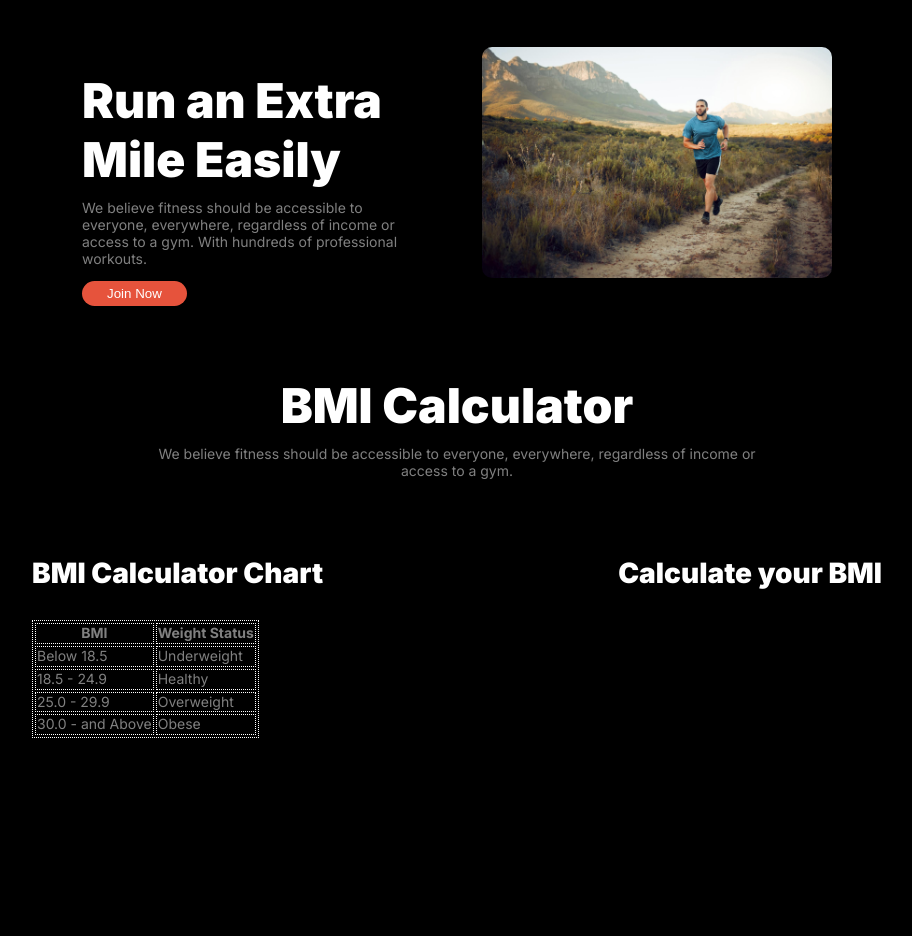
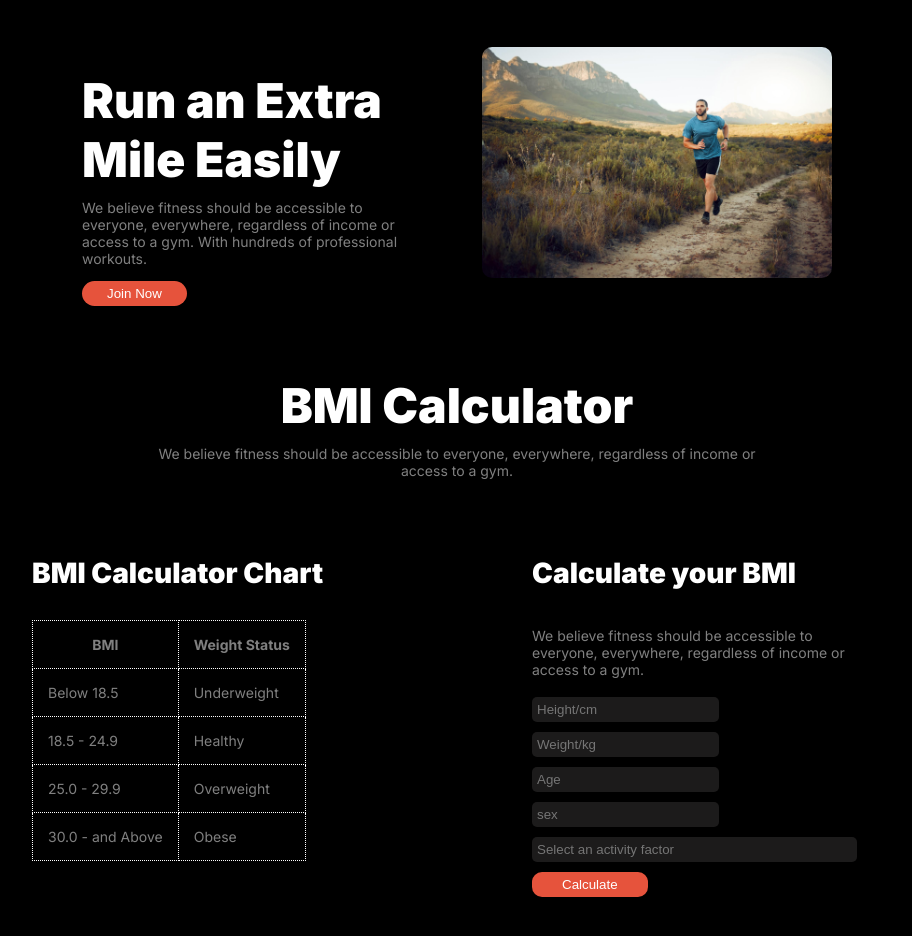
Before and after one commit to tufayelmamun/secondassignment, a plain HTML site: page index.html in a window 1280 px wide. Shown: the part 1153-2089 px from the top of the page, without its empty margins (183-1095 px from the left). Before the commit the page ends 1899 px from the top, so only its background shows below. Drawn offline with Linux system fonts and the light colour scheme.

Commit message:
bmi calculaot completed

```diff
--- a/index.html
+++ b/index.html
@@ -135,7 +135,7 @@
         </div>
       </section>
       <!-- BMI Calculator -->
-      <section>
+      <section class="bmi-section">
         <div class="bmi-title-paragraph">
           <h2 style="text-align: center" class="common-heading">
             BMI Calculator
@@ -173,8 +173,17 @@
               </tr>
             </table>
           </div>
-          <div>
+          <div class="bmi-form">
             <h4 class="bmi-table-heading">Calculate your BMI</h4>
+            <p class="bmi-table-paragraph">We believe fitness should be accessible to everyone, everywhere, regardless of income or access to a gym. </p>
+            <form action="">
+                <input type="text" name="" id="" placeholder="Height/cm">
+                <input type="text" name="" id="" placeholder="Weight/kg"> <br>
+                <input type="text" name="" id="" placeholder="Age">
+                <input type="text" name="" id="" placeholder="sex    "> <br>
+                <input style="width: 90%;" type="text" name="" id="" placeholder="Select an activity factor"> <br>
+                <input style="background-color: #e6533c; padding:5px 30px ; border-radius: 10px;"  class="common-button" type="submit" value="Calculate">
+            </form>
           </div>
         </div>
       </section>
--- a/styles/style.css
+++ b/styles/style.css
@@ -142,7 +142,10 @@ header {
   max-width: 350px;
   margin-right: 50px;
 }
-/* BMI Calculator */
+/* -----------------BMI Calculator -------------------------------*/
+.bmi-section{
+    margin-bottom: 50px;
+}
 .bmi-title-paragraph {
   max-width: 600px;
   margin: 0 auto 40px auto;
@@ -167,13 +170,36 @@ font-family: Inter;
 font-size: 14px;
 font-style: normal;
 font-weight: 400;
-line-height: 120%; /* 16.8px */
+
 }
 table th{
     text-align: center;
 }
 table, th, td {
-    border: 1px dotted #FFFFFF  }
+    padding: 15px;
+    border: 1px dotted #FFFFFF ;
+    border-collapse: collapse;
+}
+.bmi-table-paragraph{
+    color: rgba(255, 255, 255, 0.50);
+font-family: Inter;
+font-size: 14px;
+font-style: normal;
+font-weight: 400;
+
+}
+.bmi-form{
+    max-width: 350px;
+}
+.bmi-form input{
+    color: #fff;
+   background-color: rgb(28, 27, 27);
+   margin-top: 5px;
+   margin-bottom: 5px;
+   border: none;
+   border-radius: 5px;
+   padding: 5px;
+}
 /* ------------------------small screen---------------------------- */
 @media screen and (max-width: 576px) {
 }
```
